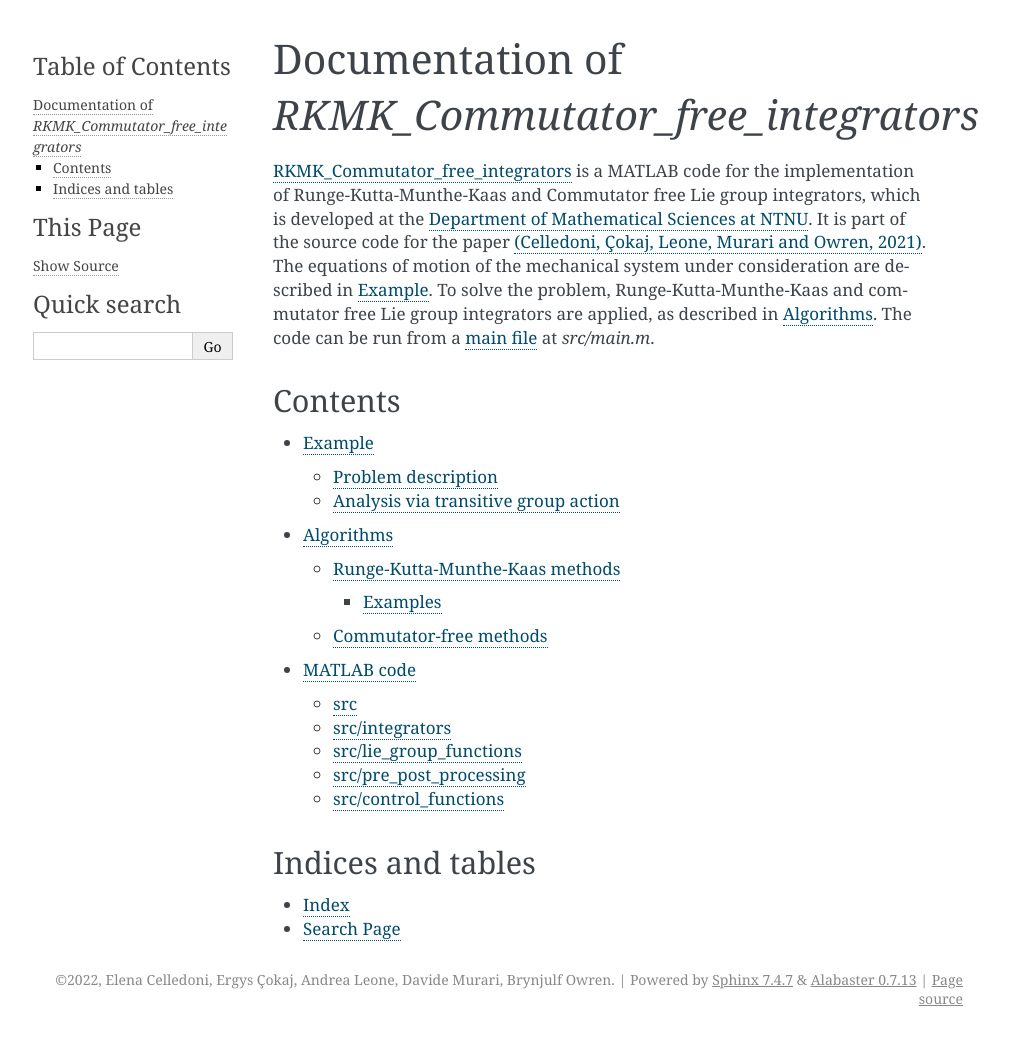
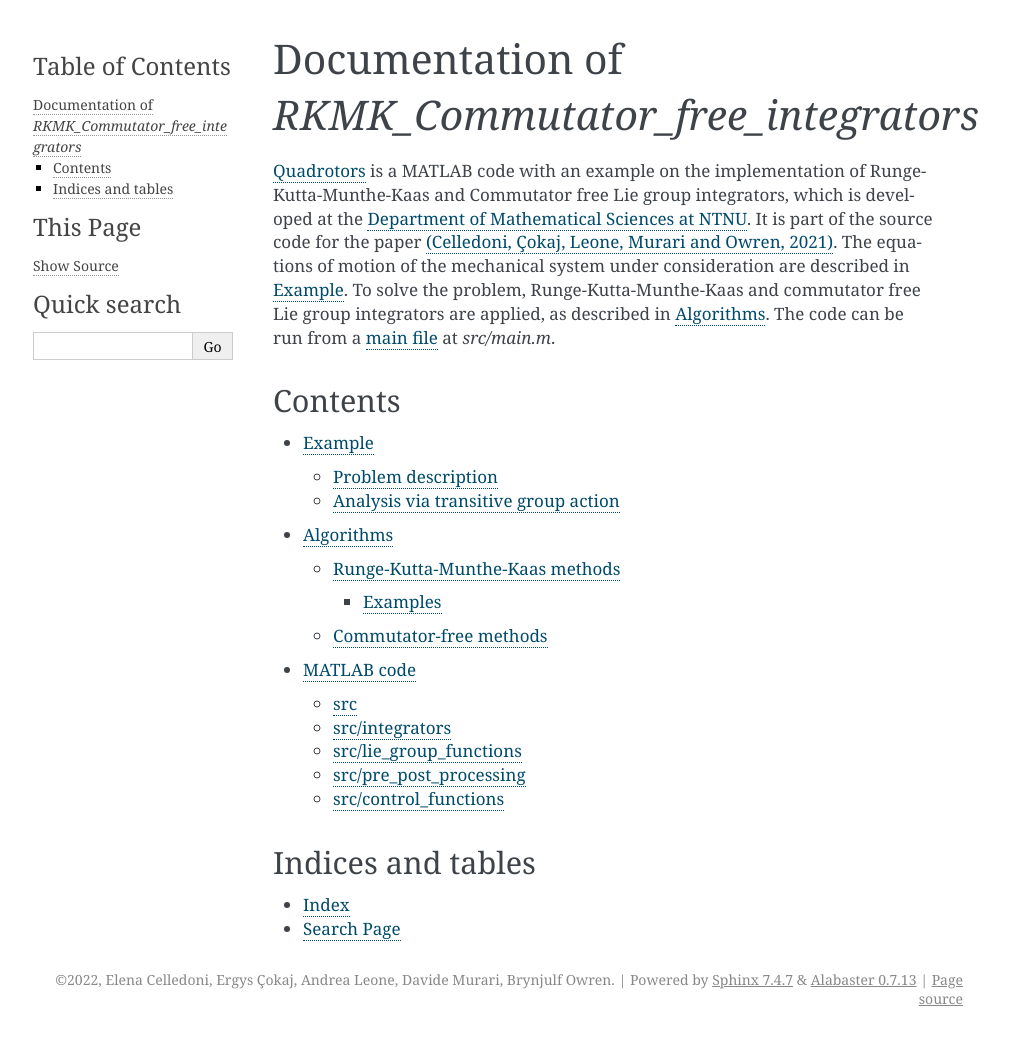
Before and after one commit to LeoneAndrea/Quadrotors, a Sphinx documentation site: the page built from docs/index.rst, in a window 1280 px wide. Shown: the whole page, without its empty margins (147-1156 px from the left). Built offline with Sphinx 7.4.7, drawn with Linux system fonts in a browser that asks for light colours; pages that are not in the unit, such as notebooks, are missing from menus.

Commit message:
Update index.rst

```diff
--- a/docs/index.rst
+++ b/docs/index.rst
@@ -2,8 +2,8 @@
  Documentation of `RKMK_Commutator_free_integrators`
 ========================================
 
-`RKMK_Commutator_free_integrators <https://github.com/LeoneAndrea/Quadrotors>`_
-is a MATLAB code for the implementation of Runge-Kutta-Munthe-Kaas and Commutator free Lie group integrators, which is developed at
+`Quadrotors <https://github.com/LeoneAndrea/Quadrotors>`_
+is a MATLAB code with an example on the implementation of Runge-Kutta-Munthe-Kaas and Commutator free Lie group integrators, which is developed at
 the `Department of Mathematical Sciences at NTNU <https://www.ntnu.edu/imf>`_.
 It is part of the source code for the paper `(Celledoni, Çokaj, Leone, Murari and Owren, 2021) <https://doi.org/10.1080/00207160.2021.1966772>`_.
 The equations of motion of the mechanical system under consideration are described in :ref:`Example <ode>`. To solve the problem,
```
